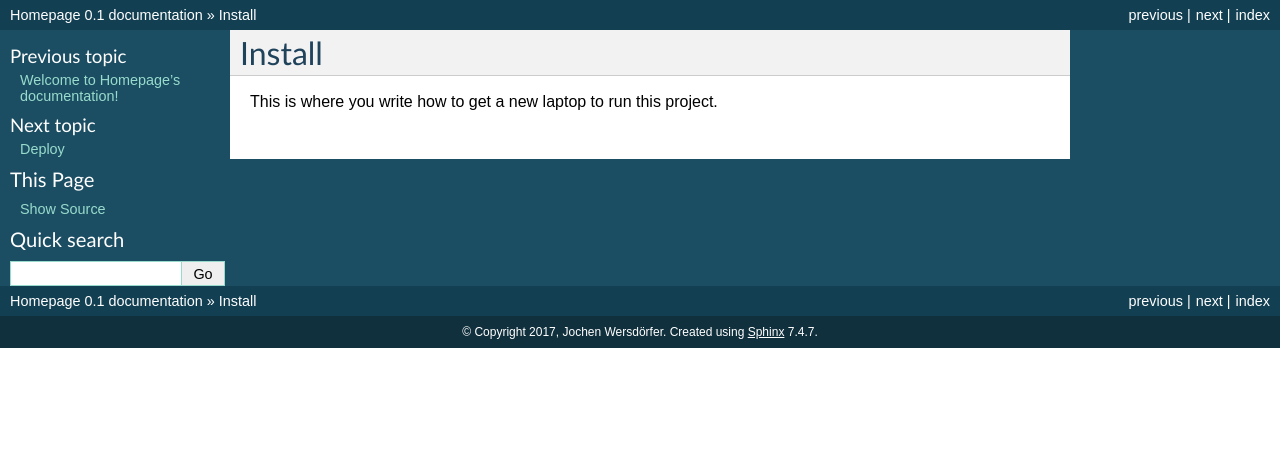
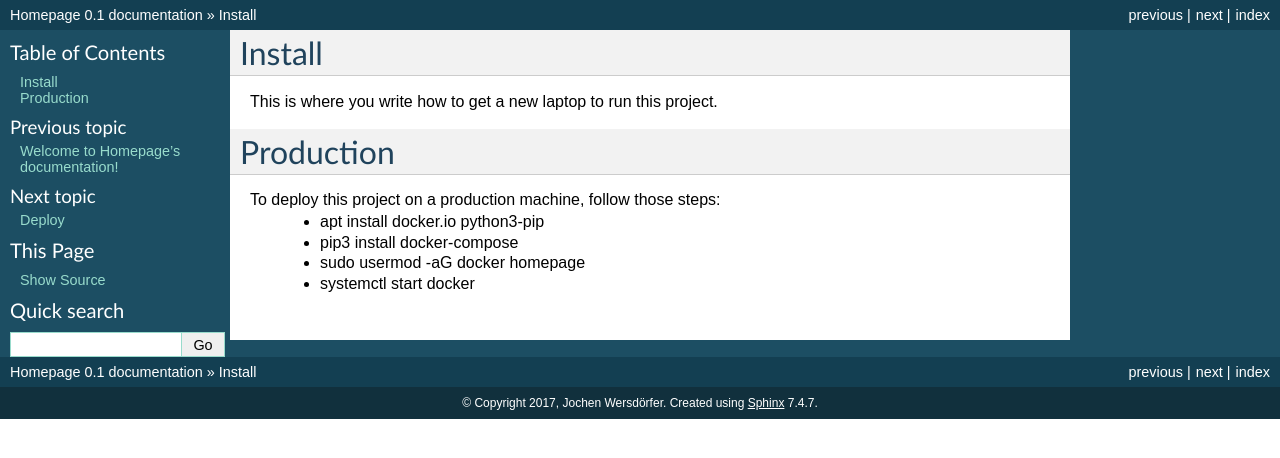
Before and after one commit to ephes/homepage, a Sphinx documentation site: the page built from docs/install.rst, in a window 1280 px wide. Shown: the top 458 px of the page. Built offline with Sphinx 7.4.7, drawn with Linux system fonts in a browser that asks for light colours; pages that are not in the unit, such as notebooks, are missing from menus.

Commit message:
added some installation docs

```diff
--- a/docs/install.rst
+++ b/docs/install.rst
@@ -2,3 +2,12 @@ Install
 =========
 
 This is where you write how to get a new laptop to run this project.
+
+Production
+==========
+
+To deploy this project on a production machine, follow those steps:
+ * apt install docker.io python3-pip
+ * pip3 install docker-compose
+ * sudo usermod -aG docker homepage
+ * systemctl start docker
```
